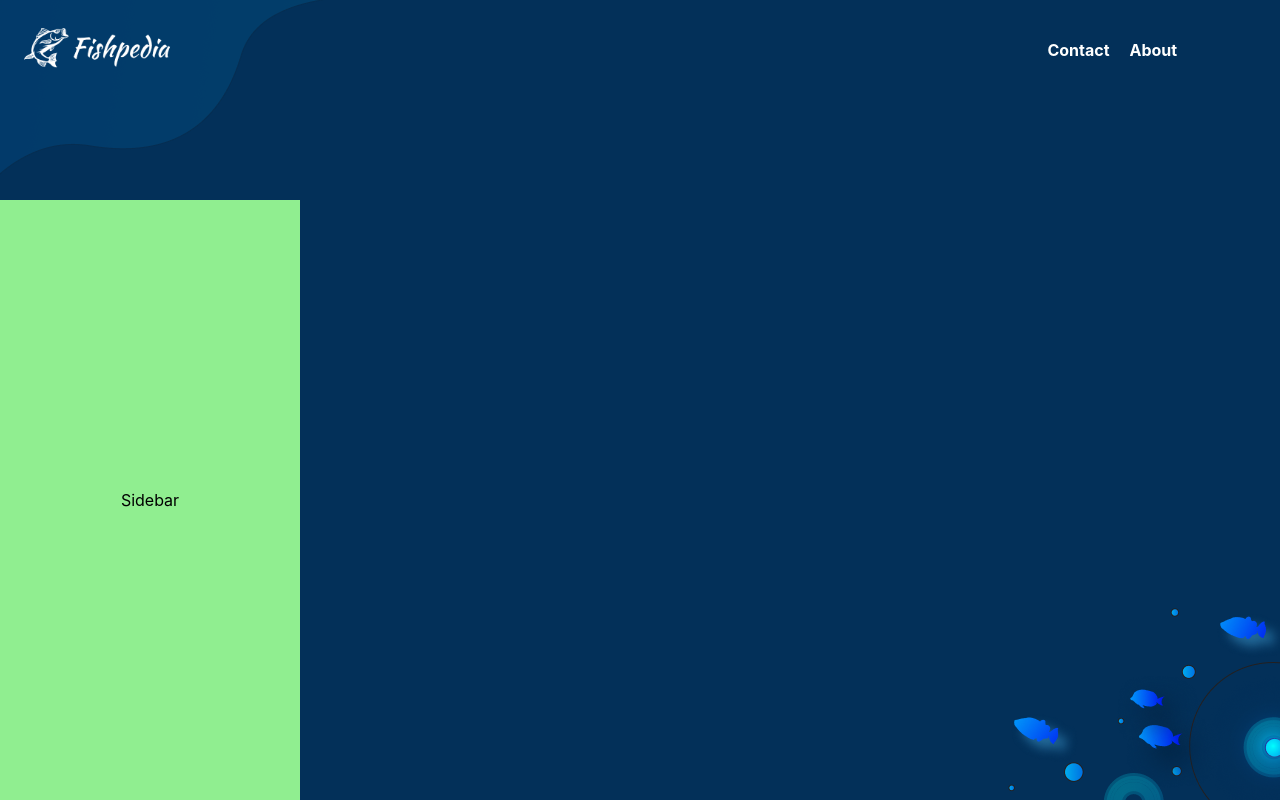
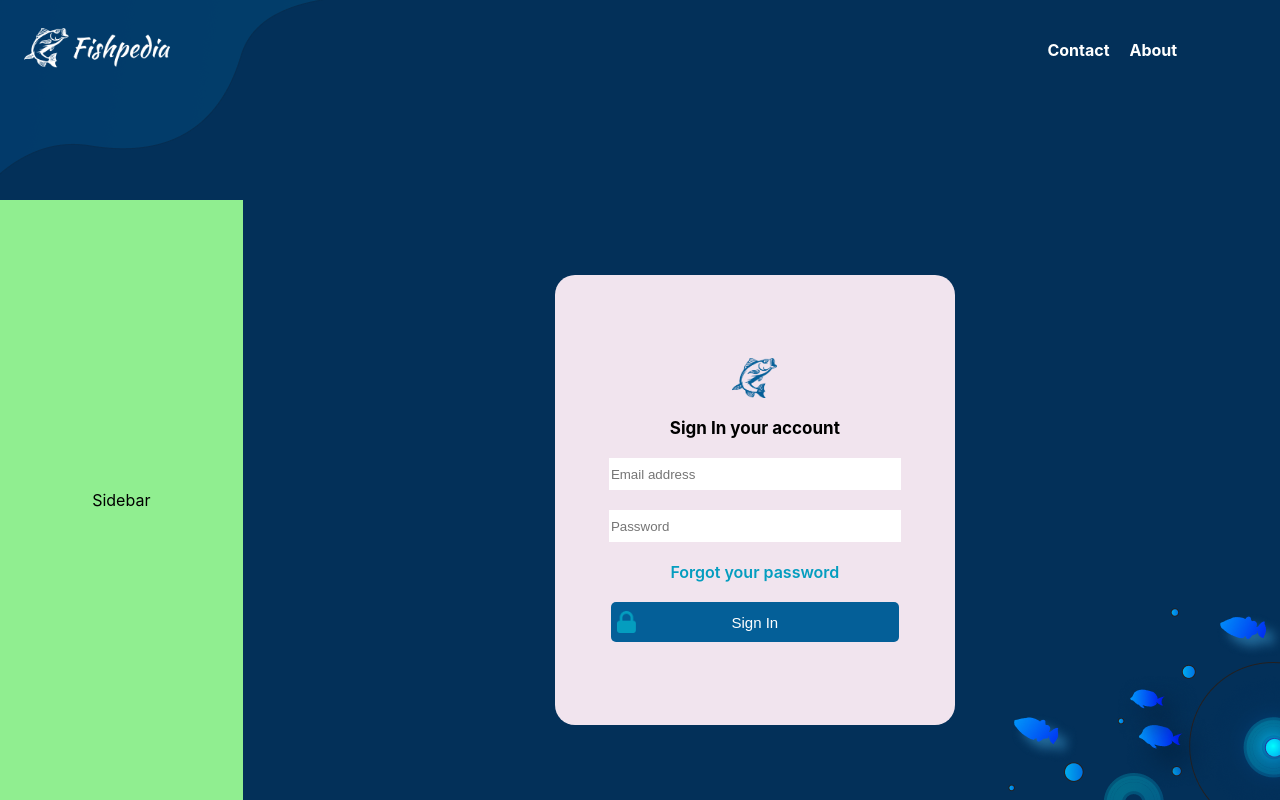
Before and after one commit to fidelChoqueDev/fishpedia-admin, a React (Create React App) app: page /login in a window 1280 px wide. Built offline with nearby package versions, Linux system fonts and the light colour scheme.

Commit message:
feat: creating login page

```diff
--- a/src/index.js
+++ b/src/index.js
@@ -4,6 +4,7 @@ import { BrowserRouter, Route, Routes } from "react-router-dom";
 import "./index.css";
 import { Footer, Header, Sidebar } from "./layouts";
 import { About, Contact, Home } from "./pages";
+import Login from "./pages/login/Login";
 import reportWebVitals from "./reportWebVitals";
 
 const root = ReactDOM.createRoot(document.getElementById("root"));
@@ -17,7 +18,8 @@ root.render(
           <Routes>
             <Route path="/" element={<Home />} />
             <Route path="/about" element={<About />} />
-            <Route path="contact" element={<Contact />} />
+            <Route path="/contact" element={<Contact />} />
+            <Route path="/login" element={<Login />} />
           </Routes>
         </div>
       </div>
--- /dev/null
+++ b/src/pages/login/Login.css
@@ -0,0 +1,58 @@
+.login-container {
+  width: 100%;
+  display: flex;
+  align-items: center;
+  justify-content: center;
+}
+
+.login-card {
+  background-color: #f1e4ee;
+  width: 360px;
+  height: 410px;
+  padding: 20px;
+  border-radius: 20px;
+  display: flex;
+  flex-direction: column;
+  align-items: center;
+  justify-content: center;
+  gap: 20px;
+}
+
+.login-card > span {
+  font-weight: bold;
+  font-size: 17px;
+}
+
+.login-card > input {
+  border: none;
+  height: 30px;
+  width: 80%;
+}
+
+.login-card > a {
+  color: #049dbf;
+  font-weight: 600;
+}
+
+
+.login-button {
+  background-color: #045f98;
+  color: white;
+  height: 40px;
+  border-radius: 5px;
+  width: 80%;
+  display: flex;
+  align-items: center;
+}
+
+.login-button > img {
+  width: 7%;
+  height: auto;
+}
+
+.login-button > span {
+  width: 100%;
+  margin-right: 7%;
+  font-size: 15px;
+  font-weight: 100;
+}
--- /dev/null
+++ b/src/pages/login/Login.jsx
@@ -0,0 +1,26 @@
+import React from 'react'
+import LogoImage from '../../assets/logo_image.png'
+import LoginImage from '../../assets/icon/login.png'
+import './Login.css'
+
+const Login = () => {
+  return (
+    <div className='login-container'>
+      <div className='login-card'>
+        <img src={LogoImage} alt="logo" />
+        <span>Sign In your account</span>
+
+        <input type="email" placeholder='Email address'/>
+        <input type="password" placeholder='Password'/>
+
+        <a href="/">Forgot your password</a>
+        <button className='login-button'>
+          <img src={LoginImage} alt="lock-logo" />
+          <span>Sign In</span>
+        </button>
+      </div>
+    </div>
+  )
+}
+
+export default Login
```
